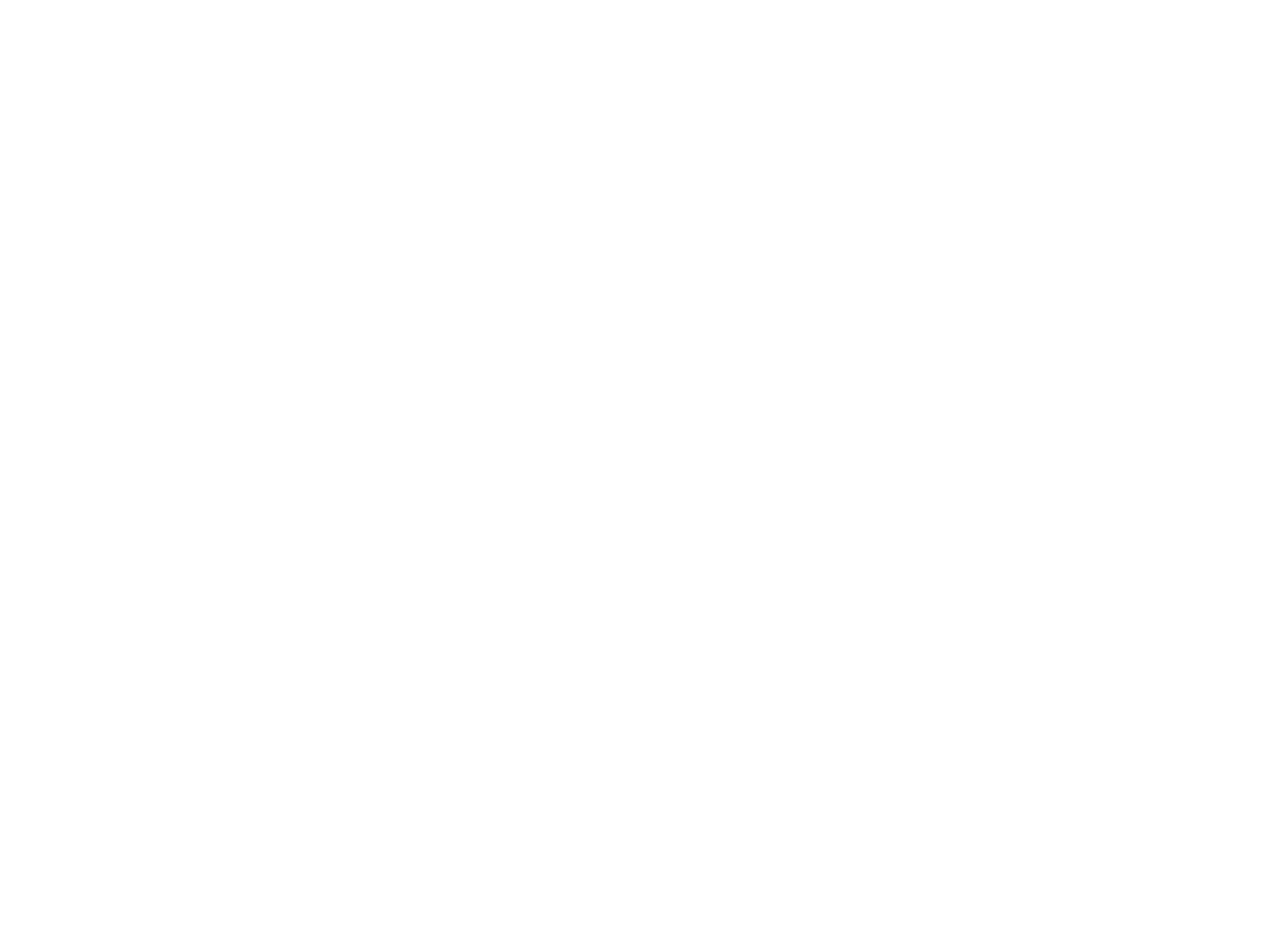
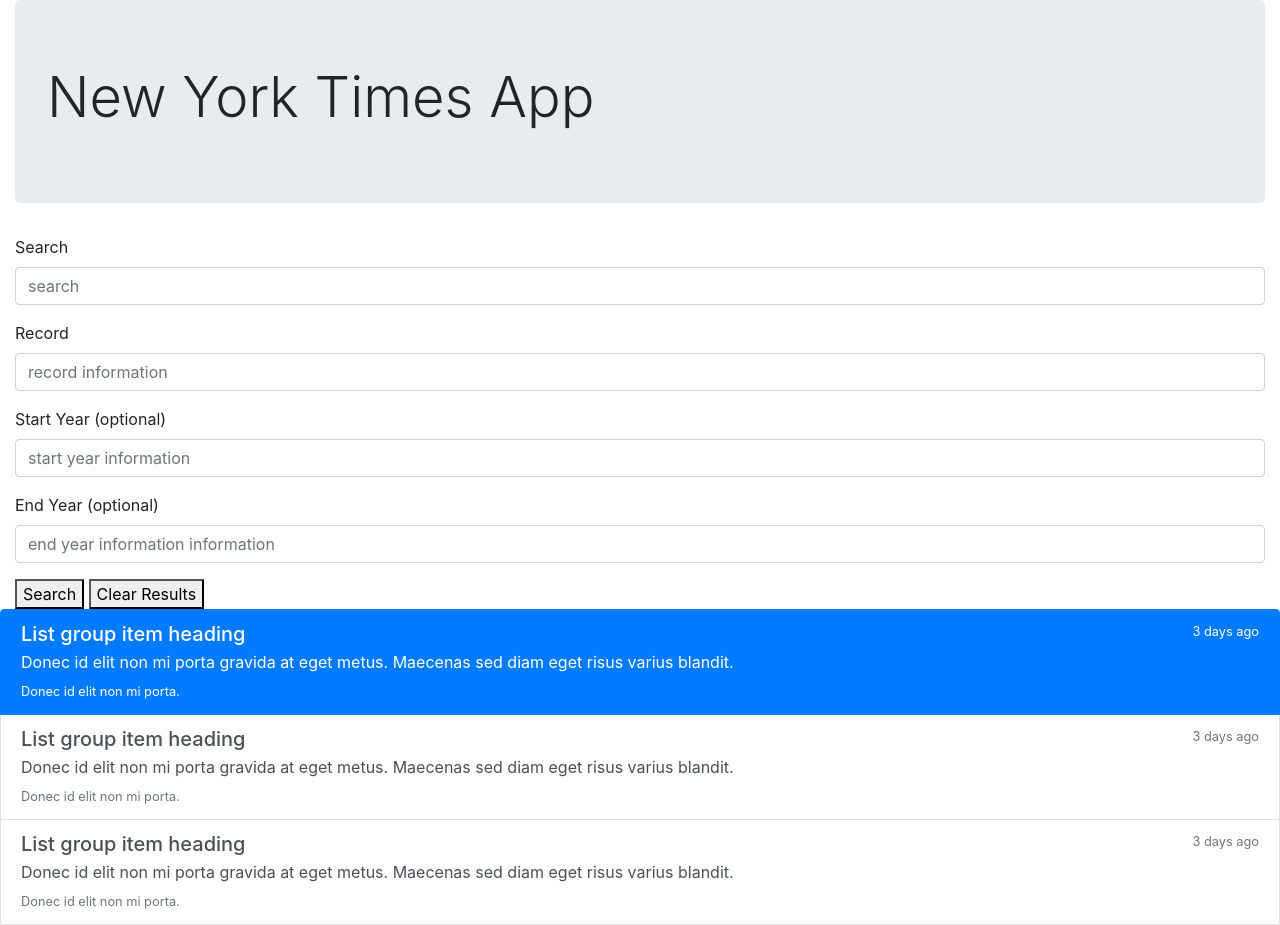
Before and after one commit to SecureCap/ny-app, a plain HTML site: page index.html in a window 1280 px wide. Before the commit the page ends 800 px from the top, so only its background shows below. Drawn offline with nearby package versions, Linux system fonts and the light colour scheme.

Commit message:
updated index

```diff
--- a/index.html
+++ b/index.html
@@ -4,10 +4,70 @@
 <head>
  <meta charset="utf-8">
  <link rel="stylesheet" href="https://stackpath.bootstrapcdn.com/bootstrap/4.1.2/css/bootstrap.min.css">
+ <link rel="stylesheet" href="../UI/style.css">
  <title>NY times app</title>
 </head>
 
 <body>
+   <div class="container-fluid">
+
+   <div class="jumbotron">
+       <h1 class="display-4">New York Times App</h1>
+
+     </div>
+
+     <div class="form-group">
+       <label for="formGroupExampleInput">Search</label>
+       <input type="text" class="form-control" id="search" placeholder="search">
+     </div>
+     <div class="form-group">
+       <label for="formGroupExampleInput2">Record</label>
+       <input type="text" class="form-control" id="record" placeholder="record information">
+     </div>
+     <div class="form-group">
+         <label for="formGroupExampleInput2">Start Year (optional)</label>
+         <input type="text" class="form-control" id="startYear" placeholder="start year information">
+       </div>
+       <div class="form-group">
+           <label for="formGroupExampleInput2">End Year (optional)</label>
+           <input type="text" class="form-control" id="endYear" placeholder="end year information information">
+         </div>
+         <button id="searchBtn" type="button">Search</button>
+         <button id="clearBtn" type="button">Clear Results</button>
+       </div>
+       </div>
+
+
+
+   <div id="articles">
+       <div class="list-group">
+           <a href="#" class="list-group-item list-group-item-action flex-column align-items-start active">
+             <div class="d-flex w-100 justify-content-between">
+               <h5 class="mb-1">List group item heading</h5>
+               <small>3 days ago</small>
+             </div>
+             <p class="mb-1">Donec id elit non mi porta gravida at eget metus. Maecenas sed diam eget risus varius blandit.</p>
+             <small>Donec id elit non mi porta.</small>
+           </a>
+           <a href="#" class="list-group-item list-group-item-action flex-column align-items-start">
+             <div class="d-flex w-100 justify-content-between">
+               <h5 class="mb-1">List group item heading</h5>
+               <small class="text-muted">3 days ago</small>
+             </div>
+             <p class="mb-1">Donec id elit non mi porta gravida at eget metus. Maecenas sed diam eget risus varius blandit.</p>
+             <small class="text-muted">Donec id elit non mi porta.</small>
+           </a>
+           <a href="#" class="list-group-item list-group-item-action flex-column align-items-start">
+             <div class="d-flex w-100 justify-content-between">
+               <h5 class="mb-1">List group item heading</h5>
+               <small class="text-muted">3 days ago</small>
+             </div>
+             <p class="mb-1">Donec id elit non mi porta gravida at eget metus. Maecenas sed diam eget risus varius blandit.</p>
+             <small class="text-muted">Donec id elit non mi porta.</small>
+           </a>
+         </div>
+   </div>
+
     <script src="https://cdnjs.cloudflare.com/ajax/libs/jquery/3.2.1/jquery.min.js"></script>
      <script type="text/javascript">
 
```
Lines whose indentation alone changed are shown as unchanged.
